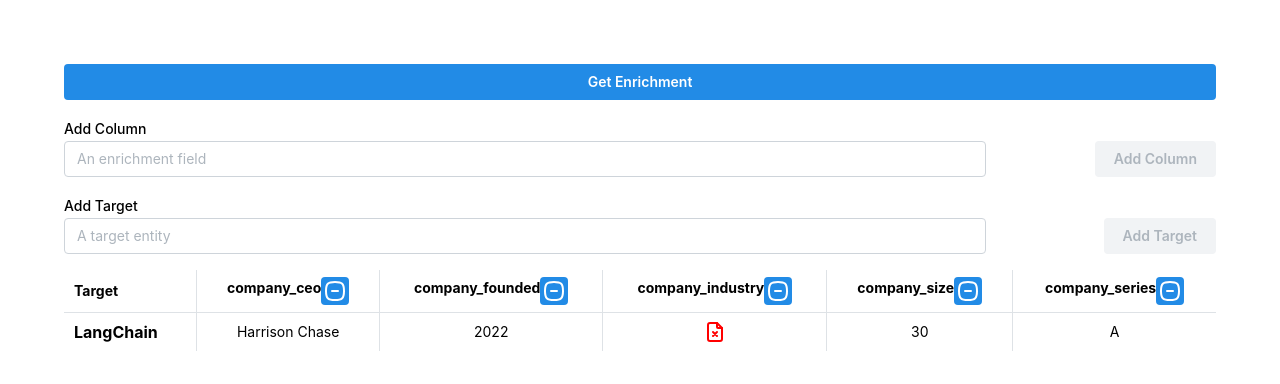
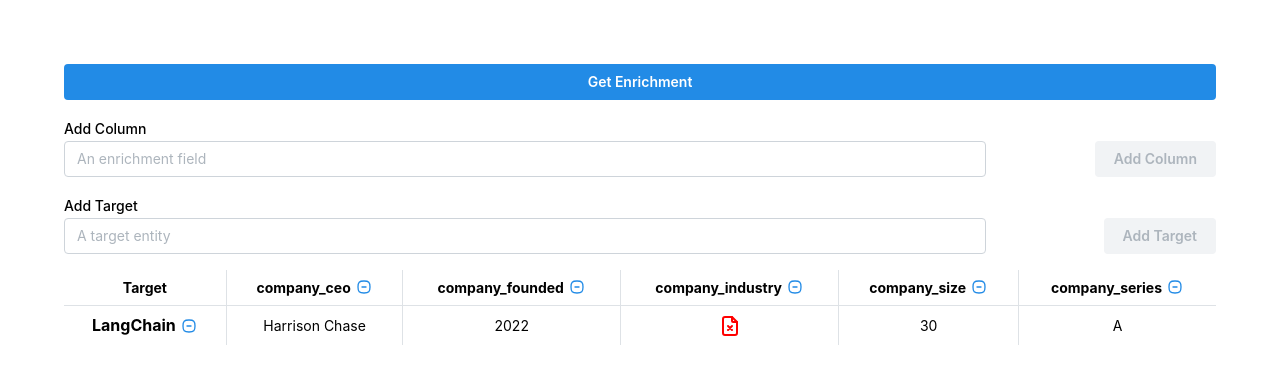
Before and after one commit to ai-among-us/data-enrichment, a React (Vite) app: page / in a window 1280 px wide. Shown: the top 384 px of the page. Built offline with nearby package versions, Linux system fonts and the light colour scheme; no server answers.

Commit message:
Ability to remove Columns, Targets, and rename the "Target" column

```diff
--- a/src/components/AgenticTable.tsx
+++ b/src/components/AgenticTable.tsx
@@ -1,5 +1,5 @@
 import { Flex, TextInput, Text, Table, Button, ActionIcon } from "@mantine/core";
-import { IconSquareRoundedMinus } from "@tabler/icons-react";
+import { IconCheck, IconSquareRoundedMinus, IconX } from "@tabler/icons-react";
 import { useState } from "react";
 import { AGENT_FAILED, AGENT_LOADING } from "../constants/AgentTableConstants";
 import { AgenticTableCell } from "./AgenticTableCell";
@@ -21,6 +21,9 @@
 
   const [targets, setTargets] = useState<string[]>(["LangChain"]);
   const [newTarget, setNewTarget] = useState<string>("");
+  const [targetLabel, setTargetLabel] = useState<string>("Target");
+  const [newTargetLabel, setNewTargetLabel] = useState<string>(targetLabel);
+  const [editingTargetLabel, setEditingTargetLabel] = useState<boolean>(false);
 
   const [targetData, setTargetData] = useState<{ target: string, enrichment_fields: { [key: string]: string | undefined | typeof AGENT_LOADING | typeof AGENT_FAILED } }[]>([
     {
@@ -213,7 +216,7 @@
             }]);
             setNewTarget("");
           }}>
-          Add Target
+          Add {targetLabel}
         </Button>
       </Flex>
       <Table
@@ -223,13 +226,52 @@
       >
         <Table.Thead>
           <Table.Tr>
-            <Table.Th>Target</Table.Th>
+            <Table.Th>
+              {editingTargetLabel ? (
+                <TextInput
+                  value={newTargetLabel}
+                  onChange={(e) => {
+                    setNewTargetLabel(e.target.value);
+                  }}
+                  rightSection={
+                    <Flex mr='md'>
+                      <ActionIcon
+                        variant={"transparent"}
+                        size='xs'
+                        onClick={() => {
+                          setEditingTargetLabel(false);
+                          setNewTargetLabel(targetLabel)
+                        }}>
+                        <IconX />
+                      </ActionIcon>
+                      <ActionIcon
+                        variant={"transparent"}
+                        size='xs'
+                        onClick={() => {
+                          setEditingTargetLabel(false);
+                          setTargetLabel(newTargetLabel);
+                        }}>
+                        <IconCheck />
+                      </ActionIcon>
+                    </Flex>
+                  }
+                />
+              ) : (
+                <Flex onClick={() => setEditingTargetLabel(true)} align='center' justify='center'>
+                  {targetLabel}
+                </Flex>
+              )}
+            </Table.Th>
             {
               columns.map((column) => (
                 <Table.Th key={column}>
-                  <Flex justify='center'>
+                  <Flex justify='center' align='center'>
                     {column}
-                    <ActionIcon onClick={() => {
+                    <ActionIcon
+                      ml='4px'
+                      variant={"transparent"}
+                      size='xs'
+                      onClick={() => {
                         setColumns(columns.filter((element) => element !== column));
                         setTargetData(targetData.map((element) => {
                           delete element.enrichment_fields[column];
@@ -249,9 +291,22 @@
             targets.map((target) => (
               <Table.Tr key={target}>
                 <Table.Td>
+                  <Flex align='center' justify='center'>
                     <Text fw={'bold'}>
                       {target}
                     </Text>
+                    <ActionIcon
+                      ml='4px'
+                      variant={"transparent"}
+                      size='xs'
+                      onClick={() => {
+                        setTargets(targets.filter((element) => element !== target));
+                        setTargetData(targetData.filter((element) => element.target !== target));
+                      }}>
+                      <IconSquareRoundedMinus />
+                    </ActionIcon>
+                  </Flex>
+
                 </Table.Td>
                 {
                   columns.map((column) => (
@@ -276,12 +331,11 @@
           }
         </Table.Tbody>
       </Table>
-    </Flex>
+    </Flex >
   );
 }
 
 
-
-
 // Feed in examples
+// Make "target" editable
 // Add multiple targets at once
```
Lines whose indentation alone changed are shown as unchanged.
